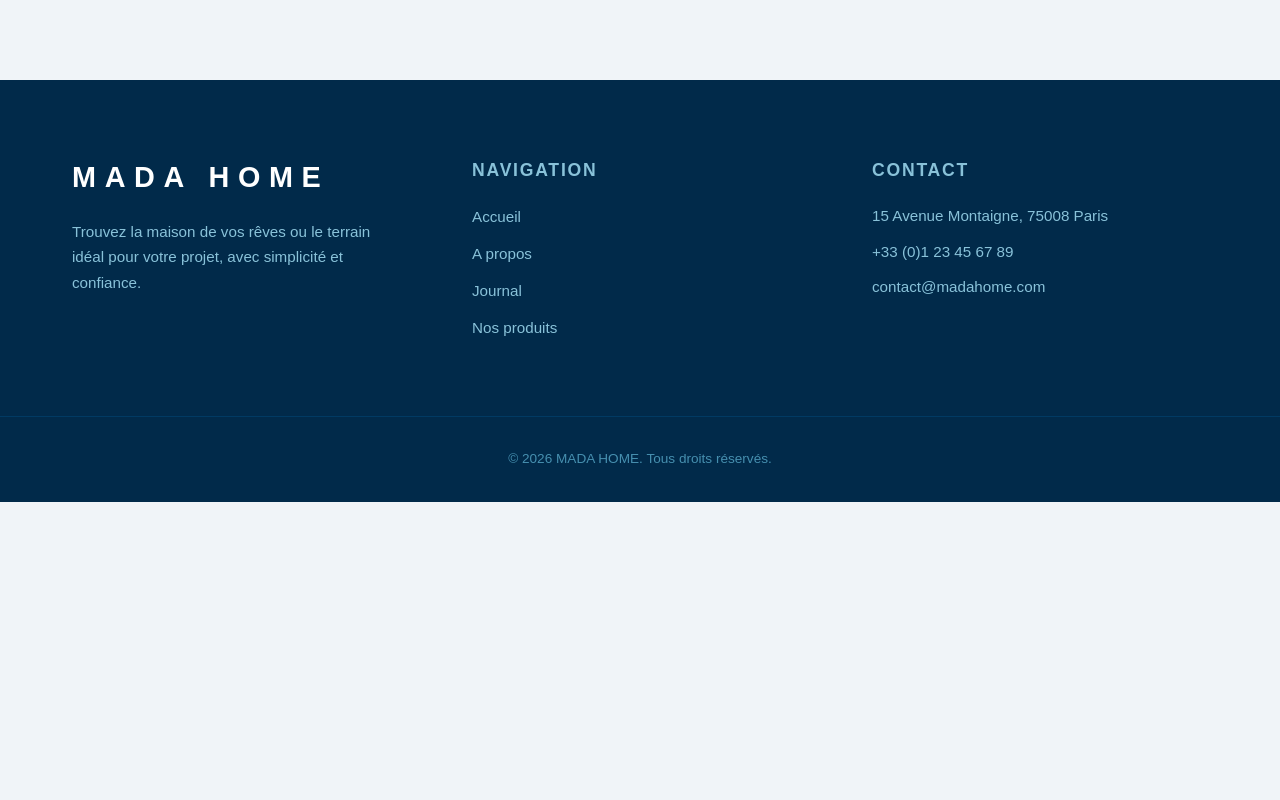
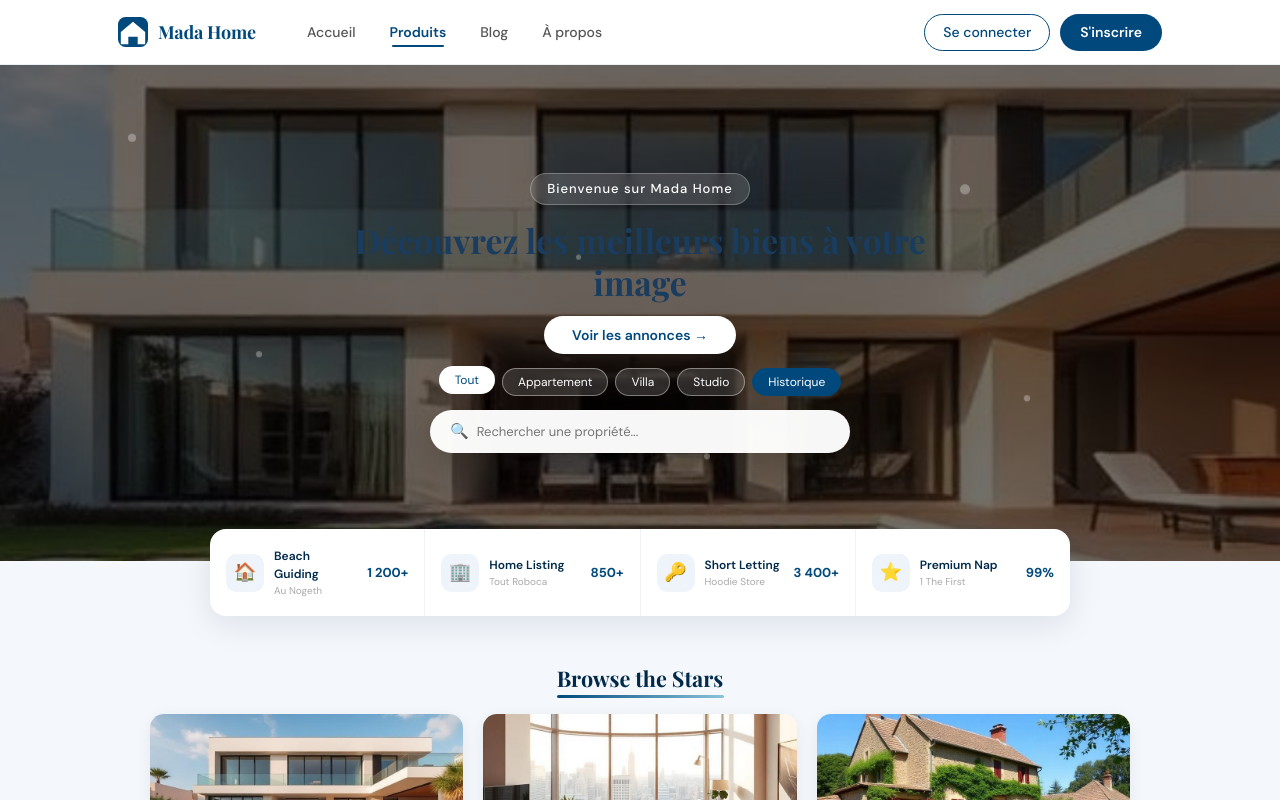
Before and after one commit to Jessica-Mitia/Eray-immobilier, a React (Vite) app: page /produits in a window 1280 px wide. Shown: the top 800 px of the page. Built offline with nearby package versions, Linux system fonts and the light colour scheme.

Commit message:
add the path /produits

```diff
--- a/src/App.jsx
+++ b/src/App.jsx
@@ -3,6 +3,7 @@ import './App.css'
 import { BrowserRouter as Router, Routes, Route, Navigate } from 'react-router-dom'
 import BlogPage from './components/blog/BlogPage'
 import ArticleDetail from './components/blog/ArticleDetail'
+import Produits from './components/Produits'
 import { Footer } from './components/layout/Footer'
 
 function App() {
@@ -13,6 +14,7 @@ function App() {
           <Route path="/" element={<Navigate to="/blog" replace />} />
           <Route path="/blog" element={<BlogPage />} />
           <Route path="/blog/:id" element={<ArticleDetail />} />
+          <Route path="/produits" element={<Produits />} />
         </Routes>
         <Footer />
       </div>
--- a/src/components/Produits.jsx
+++ b/src/components/Produits.jsx
@@ -1,4 +1,6 @@
 import { useMemo, useState, useEffect, useRef } from "react";
+import { Link } from "react-router-dom";
+import { Navbar } from "./layout";
 import './Produits.css';
 
 /* IMAGES */
@@ -78,15 +80,6 @@ const AnimSection = ({ children, className = "" }) => {
 const Produits = () => {
   const [query, setQuery]           = useState("");
   const [activeFilter, setFilter]   = useState("Tout");
-  const [menuOpen, setMenuOpen]     = useState(false);
-  const [scrolled, setScrolled]     = useState(false);
-
-  /* header scroll shadow */
-  useEffect(() => {
-    const onScroll = () => setScrolled(window.scrollY > 10);
-    window.addEventListener('scroll', onScroll);
-    return () => window.removeEventListener('scroll', onScroll);
-  }, []);
 
   const filters = ["Tout","Appartement","Villa","Studio"];
 
@@ -100,46 +93,7 @@ const Produits = () => {
   return (
     <div className="pc-root">
 
-      {/* ══════════════ HEADER ══════════════ */}
-      <header className={`hd-header${scrolled ? " hd-scrolled" : ""}`}>
-        <div className="hd-inner">
-
-          {/* LOGO */}
-          <a href="/" className="hd-brand">
-            <div className="hd-logo-box">
-              <svg width="30" height="30" viewBox="0 0 32 32" fill="none">
-                <rect width="32" height="32" rx="8" fill="#01497c"/>
-                <path d="M16 5L29 16v13H21v-8h-10v8H3V16z" fill="white"/>
-              </svg>
-            </div>
-            <span className="hd-site-name">Mada Home</span>
-          </a>
-
-          {/* NAV */}
-          <nav className={`hd-nav${menuOpen ? " open" : ""}`}>
-            <a href="/"        className="hd-link active" onClick={() => setMenuOpen(false)}>Accueil</a>
-            <a href="/Produits" className="hd-link"        onClick={() => setMenuOpen(false)}>Produits</a>
-            <a href="/blog"    className="hd-link"        onClick={() => setMenuOpen(false)}>Blog</a>
-            <a href="/blog"    className="hd-link"        onClick={() => setMenuOpen(false)}>À propos</a>
-          </nav>
-
-          {/* ACTIONS */}
-          <div className="hd-actions">
-            <a href="/connexion"   className="hd-login">Se connecter</a>
-            <a href="/inscription" className="hd-register">S'inscrire</a>
-          </div>
-
-          {/* BURGER */}
-          <button
-            className={`hd-burger${menuOpen ? " open" : ""}`}
-            aria-label="Menu"
-            onClick={() => setMenuOpen((v) => !v)}
-          >
-            <span/><span/><span/>
-          </button>
-
-        </div>
-      </header>
+      <Navbar />
 
       {/* ══════════════ HERO ══════════════ */}
       <section className="pc-hero" style={{ backgroundImage:`url(${heroBg})` }}>
--- a/src/components/blog/ArticleDetail.jsx
+++ b/src/components/blog/ArticleDetail.jsx
@@ -1,6 +1,7 @@
 import { useParams, useNavigate } from "react-router-dom";
 import articles from "../../data/articles";
 import CategoryBadge from "./CategoryBadge";
+import { Navbar } from "../layout";
 import "./ArticleDetail.css";
 
 export default function ArticleDetail() {
@@ -22,6 +23,7 @@ export default function ArticleDetail() {
 
   return (
     <div className="article-detail-page">
+      <Navbar />
       <div className="article-container">
         <button onClick={() => navigate("/blog")} className="btn-back-top">
           ← Retour au blog
--- a/src/components/blog/BlogPage.jsx
+++ b/src/components/blog/BlogPage.jsx
@@ -1,4 +1,5 @@
 import { useState } from "react";
+import { Link } from "react-router-dom";
 import articles from "../../data/articles";
 import {
   BlogHero,
@@ -7,6 +8,7 @@ import {
   ArticlesGrid,
   Pagination
 } from ".";
+import { Navbar } from "../layout";
 import "./BlogPage.css";
 
 const ITEMS_PER_PAGE = 6;
@@ -37,6 +39,7 @@ export default function BlogPage() {
 
   return (
     <div className="blog-page">
+      <Navbar />
       <div className="blog-container">
         <BlogHero />
 
@@ -56,7 +59,7 @@ export default function BlogPage() {
               <h3>Vous cherchez un terrain ?</h3>
               <p>Consultez nos offres disponibles et trouvez la parcelle idéale pour votre projet.</p>
             </div>
-            <a href="#" className="cta-btn">Voir nos terrains →</a>
+            <Link to="/produits" className="cta-btn">Voir nos terrains →</Link>
           </section>
         </main>
       </div>
--- a/src/components/layout/Footer.css
+++ b/src/components/layout/Footer.css
@@ -1,8 +1,8 @@
 .footer {
   background-color: var(--blue-900);
   color: #fff;
-  padding: 5rem 0 2rem;
-  margin-top: 5rem;
+  padding: 2rem 0 2rem;
+  margin-top: 3rem;
 }
 
 .footer-content {
--- /dev/null
+++ b/src/components/layout/Navbar.css
@@ -0,0 +1,190 @@
+.hd-header {
+  position: sticky;
+  top: 0;
+  z-index: 200;
+  background: rgba(255,255,255,0.95);
+  backdrop-filter: blur(12px);
+  -webkit-backdrop-filter: blur(12px);
+  border-bottom: 1px solid rgba(1,73,124,0.08);
+  transition: box-shadow 0.3s;
+  animation: fadeDown 0.5s ease both;
+}
+
+.hd-header.hd-scrolled {
+  box-shadow: 0 4px 24px rgba(1,42,74,0.12);
+}
+
+.hd-inner {
+  max-width: 1100px;
+  margin: 0 auto;
+  padding: 0 28px;
+  height: 64px;
+  display: flex;
+  align-items: center;
+  gap: 36px;
+}
+
+/* BRAND */
+.hd-brand {
+  display: flex;
+  align-items: center;
+  gap: 10px;
+  text-decoration: none;
+  flex-shrink: 0;
+}
+
+.hd-logo-box {
+  display: flex;
+  align-items: center;
+  transition: transform 0.3s;
+}
+
+.hd-brand:hover .hd-logo-box {
+  transform: rotate(-6deg) scale(1.1);
+}
+
+.hd-site-name {
+  font-size: 18px;
+  font-weight: 700;
+  color: #01497c;
+  font-family: 'Playfair Display', serif;
+  letter-spacing: -0.2px;
+}
+
+/* NAV */
+.hd-nav {
+  display: flex;
+  align-items: center;
+  gap: 4px;
+  flex: 1;
+}
+
+.hd-link {
+  text-decoration: none;
+  color: #555;
+  font-size: 14px;
+  font-weight: 500;
+  padding: 6px 15px;
+  border-radius: 20px;
+  transition: background 0.2s, color 0.2s;
+  position: relative;
+}
+
+.hd-link::after {
+  content: '';
+  position: absolute;
+  bottom: 2px;
+  left: 50%;
+  transform: translateX(-50%) scaleX(0);
+  width: 60%;
+  height: 2px;
+  background: #01497c;
+  border-radius: 2px;
+  transition: transform 0.25s ease;
+  transform-origin: center;
+}
+
+.hd-link:hover::after,
+.hd-link.active::after {
+  transform: translateX(-50%) scaleX(1);
+}
+
+.hd-link:hover { color: #01497c; }
+.hd-link.active { color: #01497c; font-weight: 600; }
+
+/* ACTIONS */
+.hd-actions {
+  display: flex;
+  align-items: center;
+  gap: 10px;
+  flex-shrink: 0;
+}
+
+.hd-login {
+  text-decoration: none;
+  color: #01497c;
+  font-size: 14px;
+  font-weight: 500;
+  padding: 7px 18px;
+  border-radius: 22px;
+  border: 1.5px solid #01497c;
+  transition: background 0.2s, transform 0.2s;
+}
+
+.hd-login:hover {
+  background: #eef4f9;
+  transform: translateY(-1px);
+}
+
+.hd-register {
+  text-decoration: none;
+  background: #01497c;
+  color: #fff;
+  font-size: 14px;
+  font-weight: 600;
+  padding: 8px 20px;
+  border-radius: 22px;
+  transition: background 0.2s, transform 0.2s, box-shadow 0.2s;
+  animation: pulse 2.5s infinite;
+}
+
+.hd-register:hover {
+  background: #2a6f97;
+  transform: translateY(-2px);
+  box-shadow: 0 6px 20px rgba(1,73,124,0.35);
+  animation: none;
+}
+
+/* BURGER */
+.hd-burger {
+  display: none;
+  flex-direction: column;
+  gap: 5px;
+  background: none;
+  border: none;
+  cursor: pointer;
+  padding: 6px;
+  margin-left: auto;
+}
+
+.hd-burger span {
+  display: block;
+  width: 22px;
+  height: 2px;
+  background: #01497c;
+  border-radius: 2px;
+  transition: transform 0.3s, opacity 0.3s;
+}
+
+.hd-burger.open span:nth-child(1) { transform: translateY(7px) rotate(45deg); }
+.hd-burger.open span:nth-child(2) { opacity: 0; }
+.hd-burger.open span:nth-child(3) { transform: translateY(-7px) rotate(-45deg); }
+
+@keyframes fadeDown {
+  from { opacity: 0; transform: translateY(-18px); }
+  to   { opacity: 1; transform: translateY(0); }
+}
+
+@keyframes pulse {
+  0%, 100% { box-shadow: 0 0 0 0 rgba(1,73,124,0.35); }
+  50%       { box-shadow: 0 0 0 10px rgba(1,73,124,0); }
+}
+
+@media (max-width: 768px) {
+  .hd-nav,
+  .hd-actions { display: none; }
+  .hd-nav.open {
+    display: flex;
+    flex-direction: column;
+    position: absolute;
+    top: 64px;
+    left: 0; right: 0;
+    background: #fff;
+    padding: 16px 24px;
+    gap: 6px;
+    box-shadow: 0 8px 24px rgba(0,0,0,0.1);
+    z-index: 199;
+  }
+  .hd-burger { display: flex; }
+  .hd-inner  { gap: 0; }
+}
--- /dev/null
+++ b/src/components/layout/Navbar.jsx
@@ -0,0 +1,89 @@
+import { useState, useEffect } from "react";
+import { Link, useLocation } from "react-router-dom";
+import "./Navbar.css";
+
+const Navbar = () => {
+  const [menuOpen, setMenuOpen] = useState(false);
+  const [scrolled, setScrolled] = useState(false);
+  const location = useLocation();
+
+  useEffect(() => {
+    const onScroll = () => setScrolled(window.scrollY > 10);
+    window.addEventListener('scroll', onScroll);
+    return () => window.removeEventListener('scroll', onScroll);
+  }, []);
+
+  const isActive = (path) => location.pathname === path;
+
+  return (
+    <header className={`hd-header${scrolled ? " hd-scrolled" : ""}`}>
+      <div className="hd-inner">
+        {/* LOGO */}
+        <Link to="/" className="hd-brand">
+          <div className="hd-logo-box">
+            <svg width="30" height="30" viewBox="0 0 32 32" fill="none">
+              <rect width="32" height="32" rx="8" fill="#01497c" />
+              <path d="M16 5L29 16v13H21v-8h-10v8H3V16z" fill="white" />
+            </svg>
+          </div>
+          <span className="hd-site-name">Mada Home</span>
+        </Link>
+
+        {/* NAV */}
+        <nav className={`hd-nav${menuOpen ? " open" : ""}`}>
+          <Link
+            to="/blog"
+            className={`hd-link ${isActive("/blog") ? "active" : ""}`}
+            onClick={() => setMenuOpen(false)}
+          >
+            Accueil
+          </Link>
+          <Link
+            to="/produits"
+            className={`hd-link ${isActive("/produits") ? "active" : ""}`}
+            onClick={() => setMenuOpen(false)}
+          >
+            Produits
+          </Link>
+          <Link
+            to="/blog"
+            className={`hd-link ${isActive("/blog-real") ? "active" : ""}`}
+            onClick={() => setMenuOpen(false)}
+          >
+            Blog
+          </Link>
+          <Link
+            to="/blog"
+            className={`hd-link ${isActive("/about") ? "active" : ""}`}
+            onClick={() => setMenuOpen(false)}
+          >
+            À propos
+          </Link>
+        </nav>
+
+        {/* ACTIONS */}
+        <div className="hd-actions">
+          <Link to="/blog" className="hd-login">
+            Se connecter
+          </Link>
+          <Link to="/blog" className="hd-register">
+            S'inscrire
+          </Link>
+        </div>
+
+        {/* BURGER */}
+        <button
+          className={`hd-burger${menuOpen ? " open" : ""}`}
+          aria-label="Menu"
+          onClick={() => setMenuOpen((v) => !v)}
+        >
+          <span />
+          <span />
+          <span />
+        </button>
+      </div>
+    </header>
+  );
+};
+
+export default Navbar;
--- a/src/components/layout/index.js
+++ b/src/components/layout/index.js
@@ -1 +1,2 @@
 export * from './Footer';
+export { default as Navbar } from './Navbar';
```
